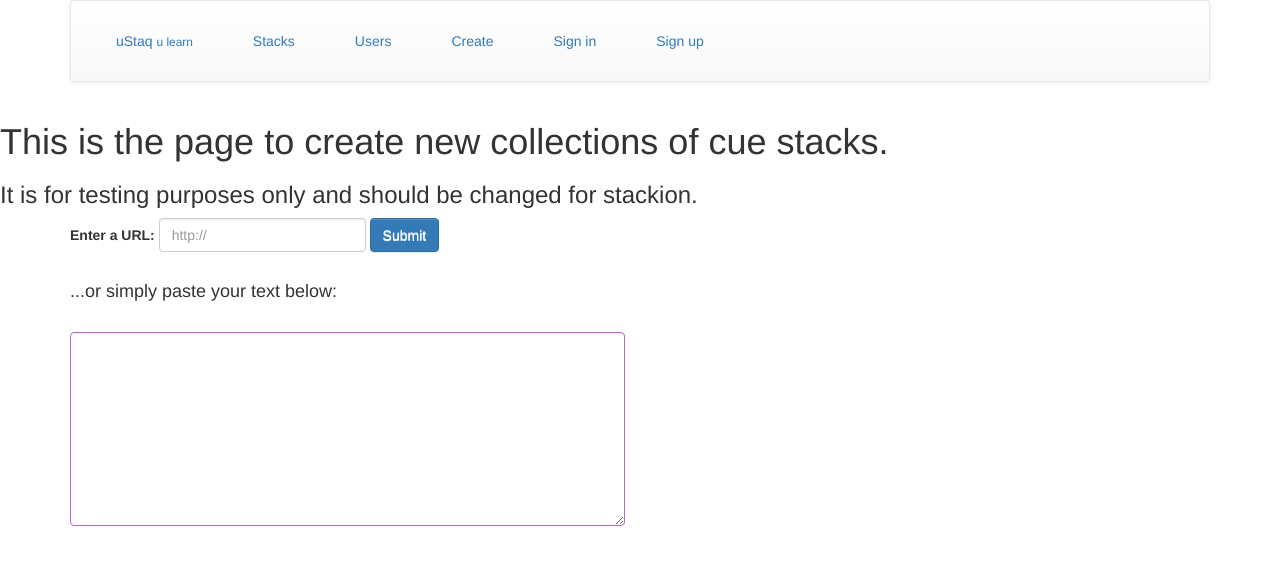
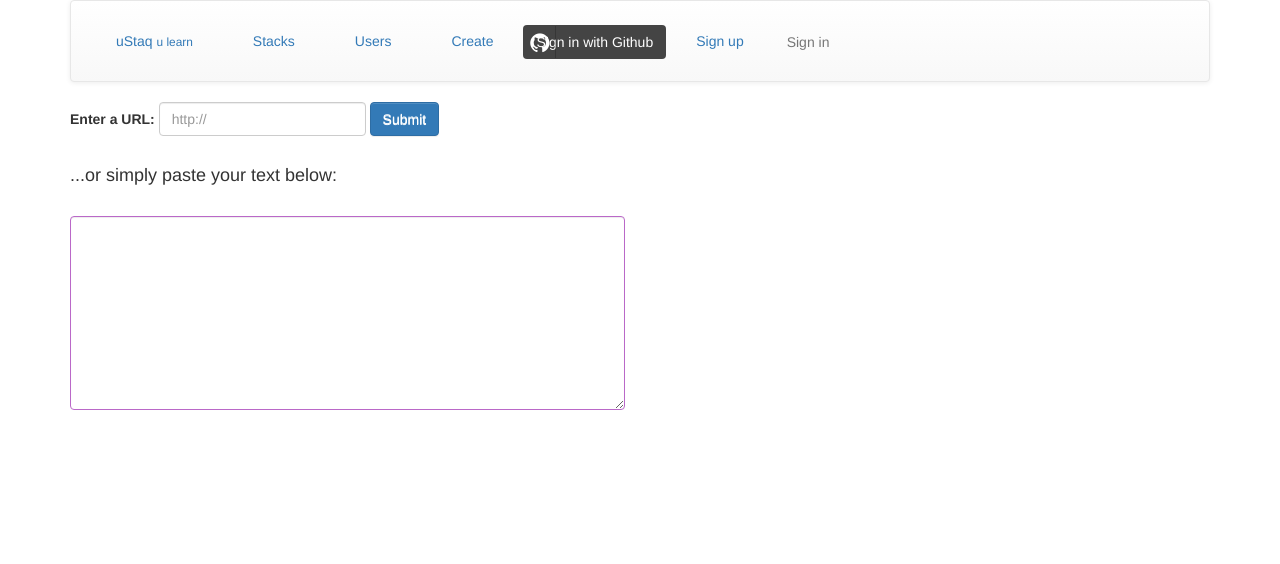
Before and after one commit to quhairfoir/uStaq-client, a React (Create React App) app: page /create in a window 1280 px wide. Shown: the top 564 px of the page. Built offline with nearby package versions, Linux system fonts and the light colour scheme.

Commit message:
github oath working on topnav page

```diff
--- a/package.json
+++ b/package.json
@@ -5,6 +5,7 @@
   "dependencies": {
     "axios": "^0.18.0",
     "bootstrap": "^3.3.7",
+    "bootstrap-social": "^5.1.1",
     "faker": "^4.1.0",
     "lodash": "^4.17.11",
     "popper": "^1.0.1",
--- a/src/components/App.jsx
+++ b/src/components/App.jsx
@@ -13,6 +13,8 @@ import TopNav from './TopNav'
 // import {Grid} from 'react-bootstrap'
 // import { render } from 'react-dom';
 import faker from 'faker'
+import 'font-awesome/css/font-awesome.css';
+import 'bootstrap-social/bootstrap-social.css';
 
 // import react router
 import {Route, Switch} from 'react-router-dom'
@@ -80,6 +82,13 @@ class App extends Component {
     }
   }
 
+  componentDidMount () {
+    const oauthScript = document.createElement("script");
+    oauthScript.src = "https://cdn.rawgit.com/oauth-io/oauth-js/c5af4519/dist/oauth.js";
+
+    document.body.appendChild(oauthScript);
+  }
+
   render(){
     return (
       <div className="App">
--- a/src/components/CardModal.jsx
+++ b/src/components/CardModal.jsx
@@ -43,18 +43,20 @@ class Example extends React.Component {
 
     this.setState({
       indexesToHide: indexes
-    });
+    })
   }
 
   showCarouselItems() {
-    return this.props.sentences.map((sentenceObj, index) => <Carousel.Item key={index}>
+    // console.log(this.props.sentences)
+    return this.props.sentences.map((sentenceObj, index) =>
+    <Carousel.Item key={index}>
       <div className="card-text">
         <div className="blanko"> {this.upperDiv(sentenceObj)}</div>
       </div>
       <div className="blanko"> {this.lowerDiv(sentenceObj)}</div>
     </Carousel.Item>)
   }
-
+  //create the upperDiv using sentenceObj from showCarouselItems
   upperDiv(sentenceObj) {
     let sentence = sentenceObj.sentence;
 
@@ -128,8 +130,8 @@ class Example extends React.Component {
                     activeIndex={this.props.currentIndex}
                     // direction={direction}
                     onSelect={this.handleSelect}>
-                                  {this.showCarouselItems()}
-                </Carousel>;
+                             {this.showCarouselItems()}
+                </Carousel>
             </div>
           </Modal.Body>
 
--- a/src/components/Create.jsx
+++ b/src/components/Create.jsx
@@ -8,8 +8,6 @@ class Create extends React.Component {
 
     return (
       <div>
-        <h1>This is the page to create new collections of cue stacks.</h1>
-        <h3>It is for testing purposes only and should be changed for stackion.</h3>
         <FormExample />
       </div>
     )
--- a/src/components/Sign-in.jsx
+++ b/src/components/Sign-in.jsx
@@ -1,17 +1,24 @@
 import React from 'react'
-import {Row, Col, PageHeader, Table} from 'react-bootstrap'
+import {Row, Col, PageHeader, Table, Form, FormGroup, Button, ControlLabel, Checkbox, FormControl} from 'react-bootstrap'
 import {Route, Switch, Link} from 'react-router-dom'
 
 
 class SignIn extends React.Component {
 
+
+
   render() {
     return (
       <div>
-        <h1>Sign in is to follow...</h1>
+
       </div>
     )
   }
 }
 
 export default SignIn
+
+//whitelist localhost
+//cors - many apis don't allow to share info with two endpoints, like google oauth, do it from server instead of localhost
+// go to developer and add localhost as a domain allowed to process the info
+//firebase newest version
--- a/src/components/Sign-up.jsx
+++ b/src/components/Sign-up.jsx
@@ -1,5 +1,5 @@
 import React from 'react'
-import {Row, Col, PageHeader, Table} from 'react-bootstrap'
+import {Row, Col, PageHeader, Table, Form, FormGroup, Button, ControlLabel, Checkbox, FormControl} from 'react-bootstrap'
 import {Route, Switch, Link} from 'react-router-dom'
 
 
@@ -8,7 +8,7 @@ class SignUp extends React.Component {
   render() {
     return (
       <div>
-        <h1>Sign up is to follow...</h1>
+
       </div>
     )
   }
--- a/src/components/TopNav.jsx
+++ b/src/components/TopNav.jsx
@@ -1,6 +1,32 @@
 import React from 'react'
 import {Link} from 'react-router-dom'
 import {Navbar, Grid} from 'react-bootstrap'
+
+const handleClick = (e) => {
+  // Prevents page reload
+  e.preventDefault();
+
+  // Initializes OAuth.io with API key
+  // Sign-up an account to get one
+  window.OAuth.initialize('_iSZVvDIMwLHtJgOQQ8gXsOftQI');
+
+  // Popup Github and ask for authorization
+  window.OAuth.popup('github').then((provider) => {
+
+    // Prompts 'welcome' message with User's name on successful login
+    // Check console logs for additional User info
+    provider.me().then((data) => {
+      console.log("data: ", data);
+      alert("Welcome " + data.name + "!");
+    });
+
+    // You can also call Github's API using .get()
+    provider.get('/user').then((data) => {
+       console.log('self data:', data);
+    });
+
+  });
+}
 
 const TopNav = (props) => (
   <Grid>
@@ -14,9 +40,13 @@ const TopNav = (props) => (
 
     <Link to="/create" className="nav-item">Create</Link>
 
-    <Link to="/sign-in" className="nav-item">Sign in</Link>
+    <a href="" onClick={handleClick.bind(this)} className="btn btn-social btn-github">
+        <span className="fa fa-github"></span> Sign in with Github
+      </a>
 
     <Link to="/sign-up" className="nav-item">Sign up</Link>
+
+    <button type="button" class="btn btn-link">Sign in</button>
 
   </Navbar>
 </Grid>
--- a/src/components/UrlInput.jsx
+++ b/src/components/UrlInput.jsx
@@ -90,16 +90,16 @@ class FormExample extends React.Component {
   incrementCurrentSentence() {
     this.setState({
       currentSentence:
-        (this.state.currentSentence + 1) % this.state.sentences.length
+        (this.state.currentSentence + 1) % this.state.sentences.length //resets the variable currentSentence from the state
     });
   }
 
   decrementCurrentSentence() {
     this.setState({
       currentSentence:
-        this.state.currentSentence == 0
-          ? this.state.sentences.length - 1
-          : this.state.currentSentence - 1
+        this.state.currentSentence === 0
+          ? this.state.sentences.length - 1 //go back to end of list
+          : this.state.currentSentence - 1 //this one decrements by 1
     });
   }
 
@@ -158,7 +158,7 @@ class FormExample extends React.Component {
     );
   }
 
-  handleWordClick = index => {};
+  // handleWordClick = index => {};
 
   handleSubmit = e => {
     e.preventDefault();
```
Also changed, not shown: 2 other files (tests, documents, lock files or other folders).
